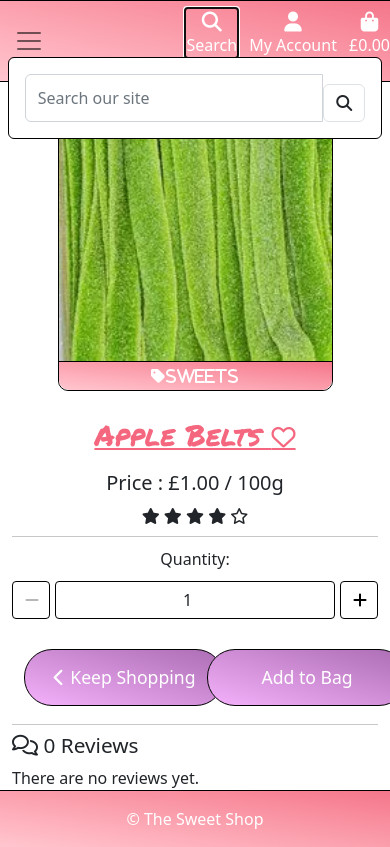
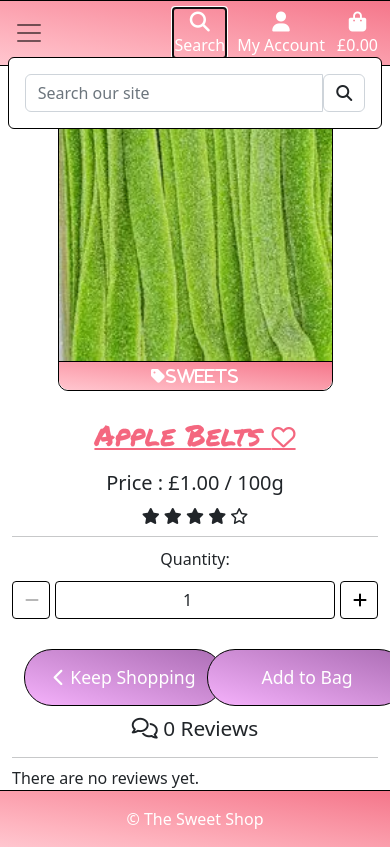
Before and after one commit to DavidHearl/Sweet-Shop, a Django app: page /products/5/ in a window 390 px wide, after a click on "Search"; the page is wider, and only the part inside the window is pictured. Run offline with Django 3.2, Linux system fonts and the light colour scheme; data comes from the database, SQL or seed files in the repository; data that the repository does not hold is empty; some libraries are stand-ins or nearby versions.

Commit message:
added missing class to mobile header, adjusted styling of comment section below products, removed email verification

```diff
--- a/products/templates/products/product_detail.html
+++ b/products/templates/products/product_detail.html
@@ -152,7 +152,6 @@
             </div>
         </div>
     </div>
-    <hr>
 
     <!-- Product Reviews -->
     <div class="row">
@@ -165,6 +164,7 @@
             {% endwith %}
         </div>
     </div>
+    <hr>
 
     <!-- List reviews in the product detail -->
     {% for review in reviews %}
--- a/static/css/base.css
+++ b/static/css/base.css
@@ -305,7 +305,7 @@ footer{
 }
 
 .mobile-search {
-    margin-top: 0px;
+    margin-top: 0px !important;
 }
 
 .dropdown-menu {
@@ -479,14 +479,16 @@ footer{
 /* -------------------- Review -------------------- */
 .review-title {
     font-size: 1.3rem;
+    text-align: center;
 }
 
 .delete-review {
     background-color: #dc3545;
-    border-radius: 8px;
-    padding: 4px 8px;
+    border-radius: 4px;
+    padding: 4px 12px;
     border: none;
     float: right;
+    margin-top: 8px;
 }
 
 .delete-review > a {
--- a/sweet_shop/settings.py
+++ b/sweet_shop/settings.py
@@ -119,7 +119,7 @@ EMAIL_BACKEND = 'django.core.mail.backends.console.EmailBackend'
 
 ACCOUNT_AUTHENTICATION_METHOD = 'username_email'
 ACCOUNT_EMAIL_REQUIRED = True
-ACCOUNT_EMAIL_VERIFICATION = 'mandatory'
+ACCOUNT_EMAIL_VERIFICATION = 'none' #mandatory
 ACCOUNT_SIGNUP_EMAIL_ENTER_TWICE = True
 ACCOUNT_USERNAME_MIN_LENGTH = 4
 LOGIN_URL = '/accounts/login/'
--- a/templates/includes/mobile-top-header.html
+++ b/templates/includes/mobile-top-header.html
@@ -1,4 +1,4 @@
-<ul class="">
+<ul class="mobile-navigation">
     <li class="list-inline-item">
         <!-- Hamburger Menu -->
         <a class="nav-link d-block d-lg-none" href="#" id="mobile-search" data-toggle="dropdown" aria-haspopup="true" aria-expanded="false">
@@ -14,7 +14,7 @@
                 <div class="input-group w-100">
                     <input class="form-control mobile-search" type="text" name="q" placeholder="Search our site">
                     <div class="input-group-append">
-                        <button class="form-control btn btn-black border border-black" type="submit">
+                        <button class="form-control mobile-search" type="submit">
                             <span class="icon">
                                 <i class="fas fa-search"></i>
                             </span>
```
